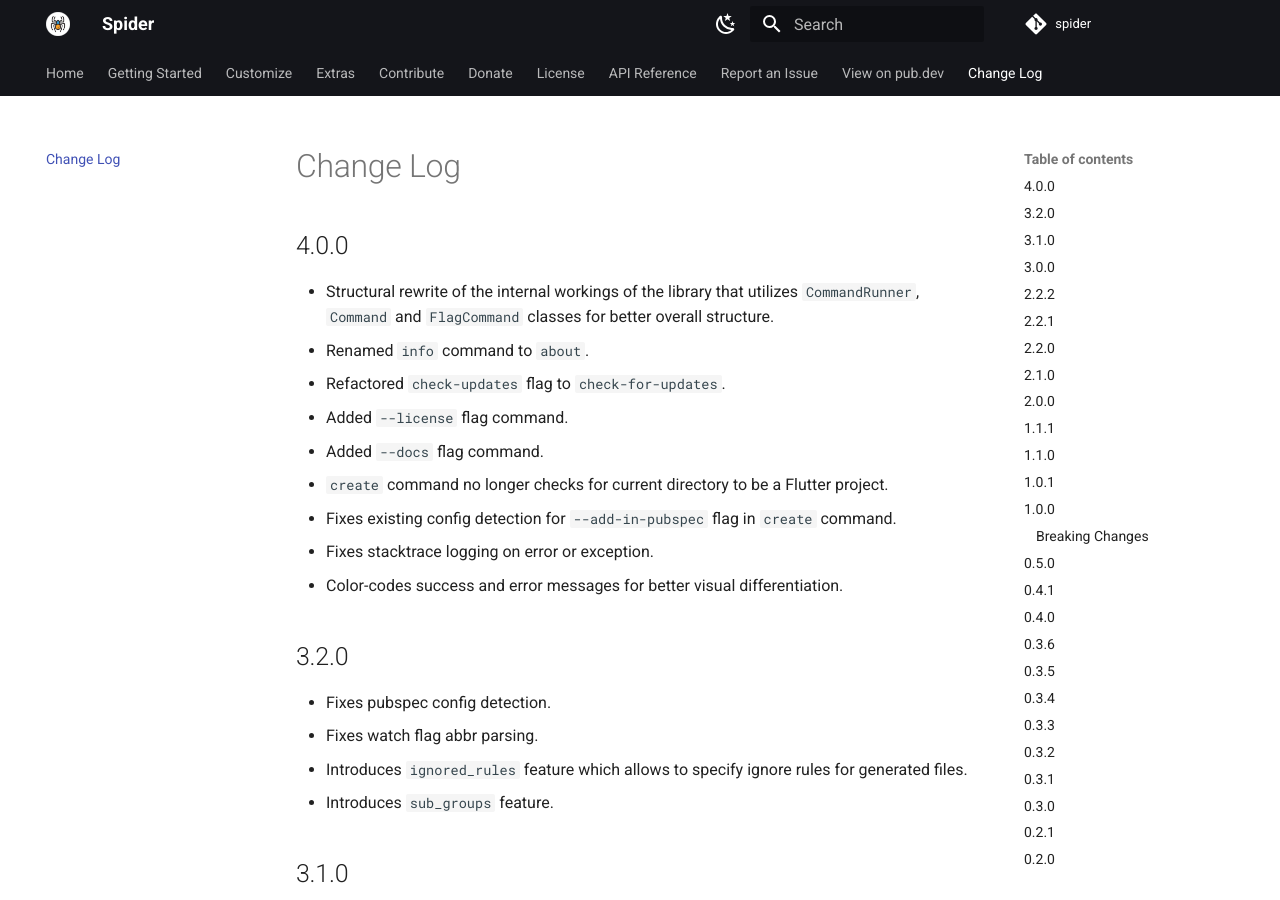
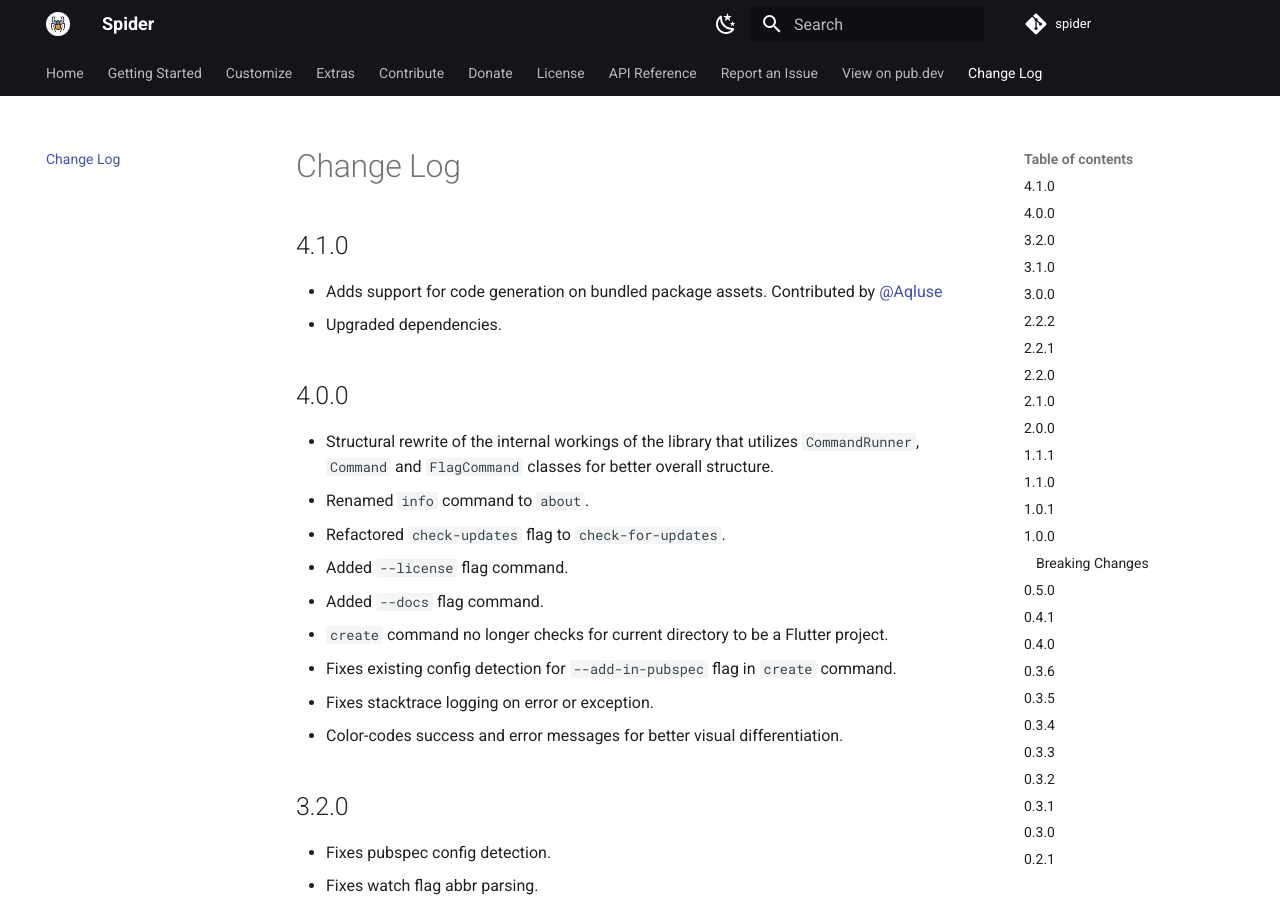
Before and after one commit to BirjuVachhani/spider, an MkDocs documentation site: the page built from docs/changelog.md, in a window 1280 px wide and 900 px high. Built offline with MkDocs 1.6.1 and Material for MkDocs 9.7.7, drawn with Linux system fonts in a browser that asks for light colours; comment, search, counter and statistics services are not loaded.

Commit message:
Update changelog

```diff
--- a/docs/changelog.md
+++ b/docs/changelog.md
@@ -1,3 +1,8 @@
+## 4.1.0
+
+- Adds support for code generation on bundled package assets. Contributed by [@Aqluse](https://github.com/Aqluse)
+- Upgraded dependencies.
+
 ## 4.0.0
 
 - Structural rewrite of the internal workings of the library that utilizes `CommandRunner`, `Command` and `FlagCommand`
```
